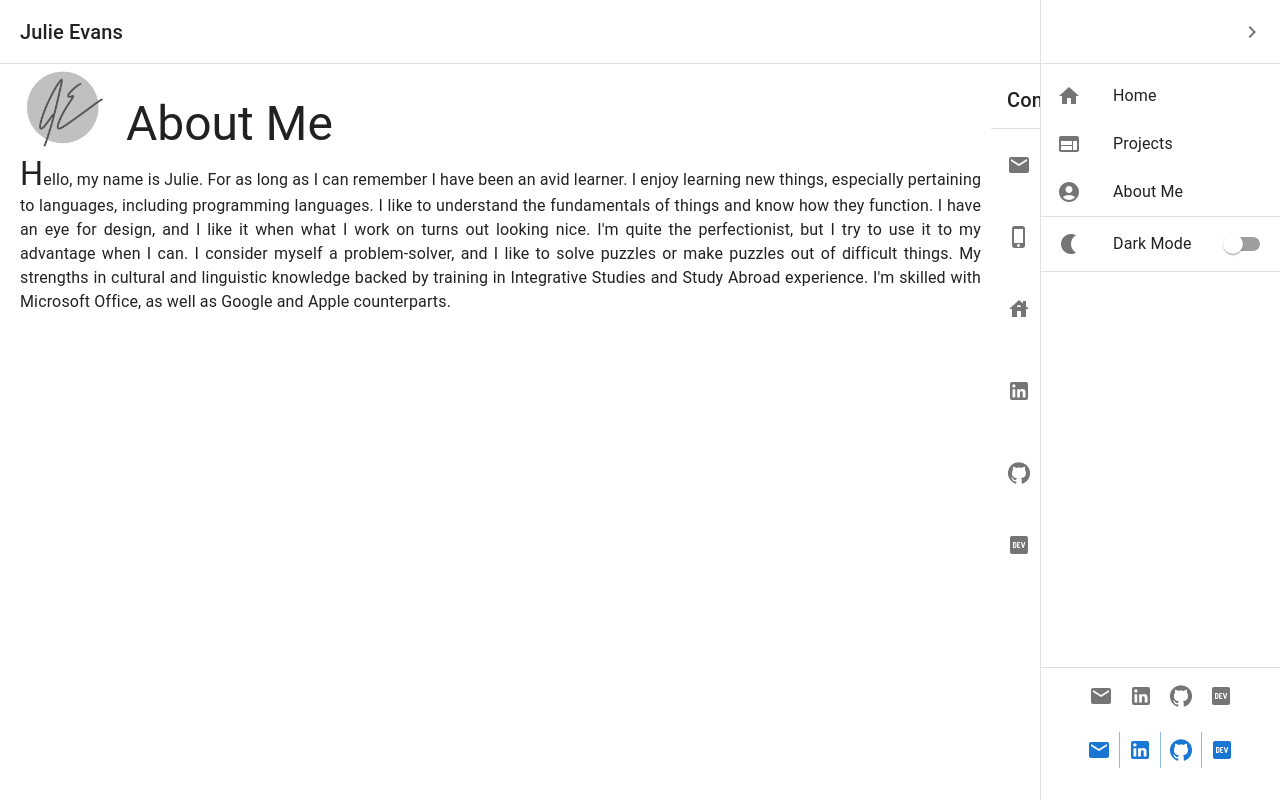
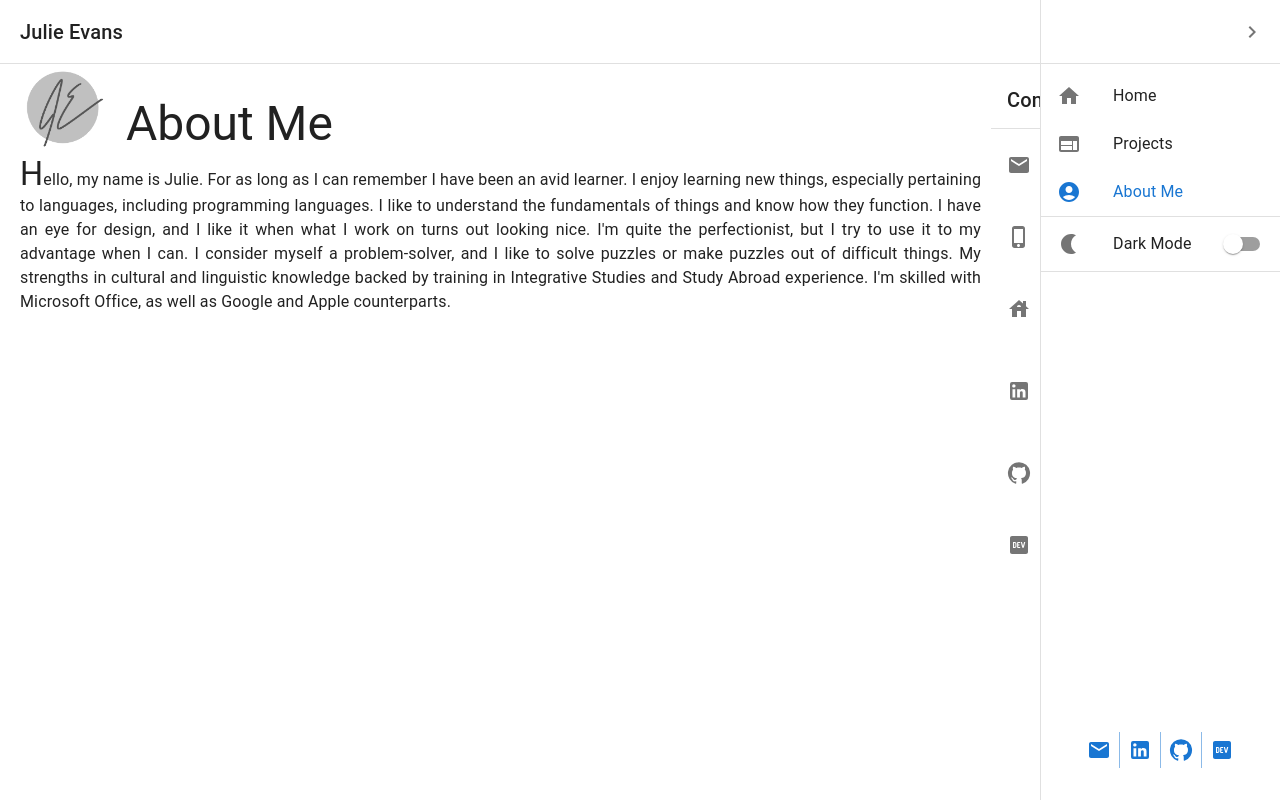
Before and after one commit to mailauki/portfolio-v1, a React (Create React App) app: page /about-me in a window 1280 px wide. Both pictures are taken after a click on the button "menu-open". Built offline with nearby package versions, Linux system fonts and the light colour scheme.

Commit message:
Update Menu styles

```diff
--- a/src/App.css
+++ b/src/App.css
@@ -62,17 +62,17 @@ a {
   z-index: 0;
 }
 
-.ProjectsSwiper {
+.Projects {
   height: calc(100vh - 190px);
-  width: 100%;
+  /* width: 100%;
 
-  z-index: 0;
+  z-index: 0; */
 }
 
 .Page {
   /* height: 100vh; */
   /* min-height: 100%; */
-  /* height: 100%; */
+  height: 100%;
   /* min-height: 100%; */
   /* height: calc(100% - 60px); */
   /* min-height: 100%; */
--- /dev/null
+++ b/src/components/Contact.js
@@ -0,0 +1,121 @@
+import { List, ListItem, ListItemIcon, ListItemText, Typography, Divider, Link } from '@mui/material';
+import EmailIcon from '@mui/icons-material/Email';
+import PhoneIphoneIcon from '@mui/icons-material/PhoneIphone';
+import HouseIcon from '@mui/icons-material/House';
+import LinkedInIcon from '@mui/icons-material/LinkedIn';
+import GitHubIcon from '@mui/icons-material/GitHub';
+import DevIcon from '@mui/icons-material/LogoDev';
+
+function Contact() {
+  return (
+    <List>
+      <ListItem>
+        <ListItemText
+          primary={<Typography variant="h6">Contact</Typography>}
+        />
+      </ListItem>
+      <Divider />
+      <ListItem>
+        <ListItemIcon>
+          <EmailIcon />
+        </ListItemIcon>
+        <ListItemText
+          primary="Email"
+          secondary={
+            <Link
+              href="mailto:juliemevans17@gmail.com"
+              target="_blank"
+              color="inherit"
+              underline="hover"
+            >
+              juliemevans17@gmail.com
+            </Link>
+          }
+        />
+      </ListItem>
+      <ListItem>
+        <ListItemIcon>
+          <PhoneIphoneIcon />
+        </ListItemIcon>
+        <ListItemText
+          primary="Phone"
+          secondary={
+            <Link
+              href="tel:7134470724"
+              target="_blank"
+              color="inherit"
+              underline="hover"
+            >
+              (713) 447 - 0724
+            </Link>
+          }
+        />
+      </ListItem>
+      <ListItem>
+        <ListItemIcon>
+          <HouseIcon />
+        </ListItemIcon>
+        <ListItemText
+          primary="Address"
+          secondary="Kilgore, TX 75442"
+        />
+      </ListItem>
+      <ListItem>
+        <ListItemIcon>
+          <LinkedInIcon />
+        </ListItemIcon>
+        <ListItemText
+          primary="LinkedIn"
+          secondary={
+            <Link
+              href="https://linkedin.com/in/julie-evans-38144180"
+              target="_blank"
+              color="inherit"
+              underline="hover"
+            >
+              https://linkedin.com/in/julie-evans-38144180
+            </Link>
+          }
+        />
+      </ListItem>
+      <ListItem>
+        <ListItemIcon>
+          <GitHubIcon />
+        </ListItemIcon>
+        <ListItemText
+          primary="GitHub"
+          secondary={
+            <Link
+              href="https://github.com/mailauki"
+              target="_blank"
+              color="inherit"
+              underline="hover"
+            >
+              https://github.com/mailauki
+            </Link>
+          }
+        />
+      </ListItem>
+      <ListItem>
+        <ListItemIcon>
+          <DevIcon />
+        </ListItemIcon>
+        <ListItemText
+          primary="Blog"
+          secondary={
+            <Link
+              href="https://dev.to/mailauki"
+              target="_blank"
+              color="inherit"
+              underline="hover"
+            >
+              https://dev.to/mailauki
+            </Link>
+          }
+        />
+      </ListItem>
+    </List>
+  )
+}
+
+export default Contact;
--- a/src/components/Header.js
+++ b/src/components/Header.js
@@ -1,7 +1,7 @@
 import { useState } from 'react';
 import { Link } from 'react-router-dom';
 import Menu from './Menu';
-import { IconButton, Typography, Box, Divider } from '@mui/material';
+import { IconButton, Typography, Box } from '@mui/material';
 import MenuIcon from '@mui/icons-material/Menu';
 
 function Header({ darkMode, handleDarkMode }) {
@@ -55,7 +55,6 @@ function Header({ darkMode, handleDarkMode }) {
           <MenuIcon />
         </IconButton>
       </Box>
-      {/* <Divider /> */}
       <Menu
         open={open}
         handleDrawerClose={handleDrawerClose}
--- /dev/null
+++ b/src/components/Intro.js
@@ -0,0 +1,22 @@
+import Logo from '../images/JE-logo.png';
+import { Typography, Avatar } from '@mui/material';
+
+function Intro() {
+  return (
+    <div className="Intro">
+      <div className="row">
+        <Avatar
+          alt="Julie Evans"
+          src={Logo}
+          sx={{ width: 90, height: 90, mr: 2 }}
+        />
+        <Typography variant="h3" sx={{ mt: 4 }}>About Me</Typography>
+      </div>
+      <Typography variant="body1" align="justify" paragraph>
+        <Typography variant="h4" component="span">H</Typography>ello, my name is Julie. For as long as I can remember I have been an avid learner. I enjoy learning new things, especially pertaining to languages, including programming languages. I like to understand the fundamentals of things and know how they function. I have an eye for design, and I like it when what I work on turns out looking nice. I'm quite the perfectionist, but I try to use it to my advantage when I can. I consider myself a problem-solver, and I like to solve puzzles or make puzzles out of difficult things. My strengths in cultural and linguistic knowledge backed by training in Integrative Studies and Study Abroad experience. I'm skilled with Microsoft Office, as well as Google and Apple counterparts.
+      </Typography>
+    </div>
+  )
+}
+
+export default Intro;
--- a/src/components/Menu.js
+++ b/src/components/Menu.js
@@ -1,5 +1,5 @@
 import { useState } from 'react';
-import { Link } from 'react-router-dom';
+import { NavLink, useLocation } from 'react-router-dom';
 import { styled } from '@mui/material/styles';
 import { List, ListItem, ListItemButton, ListItemIcon, ListItemText, Drawer, IconButton, Button, ButtonGroup, Divider, Switch, Link as Anchor } from '@mui/material';
 import ChevronRightIcon from '@mui/icons-material/ChevronRight';
@@ -24,20 +24,7 @@ const DrawerHeader = styled('div')(({ theme }) => ({
 }))
 
 function Menu({ open, handleDrawerClose, darkMode, handleDarkMode }) {
-  const [checked, setChecked] = useState(['dark'])
-
-  const handleToggle = (value) => () => {
-    const currentIndex = checked.indexOf(value);
-    const newChecked = [...checked];
-
-    if (currentIndex === -1) {
-      newChecked.push(value);
-    } else {
-      newChecked.splice(currentIndex, 1);
-    }
-
-    setChecked(newChecked);
-  }
+  let location = useLocation()
 
   return (
     <Drawer
@@ -66,34 +53,65 @@ function Menu({ open, handleDrawerClose, darkMode, handleDarkMode }) {
           <ChevronRightIcon />
         </IconButton>
       </DrawerHeader>
-      {/* <Divider /> */}
 
       <List>
         <ListItem disablePadding>
-          <ListItemButton compontent={Link} to="/">
-            <ListItemIcon>
+          <ListItemButton
+            compontent={NavLink}
+            to="/"
+            sx={() => ({
+              color: location.pathname === "/" ? "primary.main" : ""
+            })}
+          >
+            <ListItemIcon
+            sx={() => ({
+              color: location.pathname === "/" ? "primary.main" : ""
+            })}
+            >
               <HomeIcon />
             </ListItemIcon>
             <ListItemText primary="Home" />
           </ListItemButton>
         </ListItem>
         <ListItem disablePadding>
-          <ListItemButton compontent={Link} to="/projects">
-            <ListItemIcon>
+          <ListItemButton
+            compontent={NavLink}
+            to="/projects"
+            sx={() => ({
+              color: location.pathname === "/projects" ? "primary.main" : ""
+            })}
+          >
+            <ListItemIcon
+              sx={() => ({
+                color: location.pathname === "/projects" ? "primary.main" : ""
+              })}
+            >
               <WebIcon />
             </ListItemIcon>
             <ListItemText primary="Projects" />
           </ListItemButton>
         </ListItem>
         <ListItem disablePadding>
-          <ListItemButton compontent={Link} to="/about-me">
-            <ListItemIcon>
+          <ListItemButton
+            compontent={NavLink}
+            to="/about-me"
+            sx={() => ({
+              color: location.pathname === "/about-me" ? "primary.main" : ""
+            })}
+          >
+            <ListItemIcon
+              sx={() => ({
+                color: location.pathname === "/about-me" ? "primary.main" : ""
+              })}
+            >
               <AccountCircleIcon />
             </ListItemIcon>
             <ListItemText primary="About Me" />
           </ListItemButton>
         </ListItem>
+
         <Divider />
+
         <ListItem>
           <ListItemIcon>
             <NightlightIcon />
@@ -101,8 +119,6 @@ function Menu({ open, handleDrawerClose, darkMode, handleDarkMode }) {
           <ListItemText primary="Dark Mode" />
           <Switch
             edge="end"
-            // onChange={handleToggle('dark')}
-            // checked={checked.indexOf('dark') !== -1}
             onChange={handleDarkMode}
             checked={darkMode}
             inputProps={{
@@ -110,6 +126,7 @@ function Menu({ open, handleDrawerClose, darkMode, handleDarkMode }) {
             }}
           />
         </ListItem>
+
         <Divider />
       </List>
 
@@ -121,37 +138,6 @@ function Menu({ open, handleDrawerClose, darkMode, handleDarkMode }) {
           bottom: 0,
         }}
       >
-        <Divider />
-        <ListItem sx={{ justifyContent: "center" }}>
-            <IconButton
-              component={Anchor}
-              href="mailto:juliemevans17@gmail.com"
-              target="_blank"
-            >
-              <EmailIcon />
-            </IconButton>
-            <IconButton
-              component={Anchor}
-              href="https://linkedin.com/in/julie-evans-38144180"
-              target="_blank"
-            >
-              <LinkedInIcon />
-            </IconButton>
-            <IconButton
-              component={Anchor}
-              href="https://github.com/mailauki"
-              target="_blank"
-            >
-              <GitHubIcon />
-            </IconButton>
-            <IconButton
-              component={Anchor}
-              href="https://dev.to/mailauki"
-              target="_blank"
-            >
-              <DevIcon />
-            </IconButton>
-        </ListItem>
         <ListItem sx={{ justifyContent: "center" }}>
           <ButtonGroup variant="text">
             <Button
--- a/src/components/ProjectCard.js
+++ b/src/components/ProjectCard.js
@@ -3,7 +3,7 @@ import GitHubIcon from '@mui/icons-material/GitHub';import OpenIcon from '@mui/i
 
 function ProjectCard({ title, description, image, githubLink, deployLink }) {
   return (
-    <Card sx={{ maxWidth: 340, textAlign: "left" }}>
+    <Card sx={{ maxWidth: 340, minHeight: "fit-content", textAlign: "left" }}>
       <CardMedia
         component="img"
         height="140"
--- a/src/pages/AboutMe.js
+++ b/src/pages/AboutMe.js
@@ -1,137 +1,11 @@
-import Logo from '../images/JE-logo.png';
-import { List, ListItem, ListItemIcon, ListItemText, Typography, Avatar, Divider, Link } from '@mui/material';
-import EmailIcon from '@mui/icons-material/Email';
-import PhoneIphoneIcon from '@mui/icons-material/PhoneIphone';
-import HouseIcon from '@mui/icons-material/House';
-import LinkedInIcon from '@mui/icons-material/LinkedIn';
-import GitHubIcon from '@mui/icons-material/GitHub';
-import DevIcon from '@mui/icons-material/LogoDev';
+import Intro from '../components/Intro';
+import Contact from '../components/Contact';
 
 function AboutMe() {
   return (
-    <div className="Page">
-      <div className="split-column row">
-        <div className="Intro">
-          <div className="row">
-            <Avatar
-              alt="Julie Evans"
-              src={Logo}
-              sx={{ width: 90, height: 90, mr: 2 }}
-            />
-            <Typography variant="h3" sx={{ mt: 4 }}>About Me</Typography>
-          </div>
-          <Typography variant="body1" align="justify" paragraph>
-            <Typography variant="h4" component="span">H</Typography>ello, my name is Julie. For as long as I can remember I have been an avid learner. I enjoy learning new things, especially pertaining to languages, including programming languages. I like to understand the fundamentals of things and know how they function. I have an eye for design, and I like it when what I work on turns out looking nice. I'm quite the perfectionist, but I try to use it to my advantage when I can. I consider myself a problem-solver, and I like to solve puzzles or make puzzles out of difficult things. My strengths in cultural and linguistic knowledge backed by training in Integrative Studies and Study Abroad experience. I'm skilled with Microsoft Office, as well as Google and Apple counterparts.
-          </Typography>
-        </div>
-        <List>
-          <ListItem>
-            <ListItemText
-              primary={<Typography variant="h6">Contact</Typography>}
-            />
-          </ListItem>
-          <Divider />
-          <ListItem>
-            <ListItemIcon>
-              <EmailIcon />
-            </ListItemIcon>
-            <ListItemText
-              primary="Email"
-              secondary={
-                <Link
-                  href="mailto:juliemevans17@gmail.com"
-                  target="_blank"
-                  color="inherit"
-                  underline="hover"
-                >
-                  juliemevans17@gmail.com
-                </Link>
-              }
-            />
-          </ListItem>
-          <ListItem>
-            <ListItemIcon>
-              <PhoneIphoneIcon />
-            </ListItemIcon>
-            <ListItemText
-              primary="Phone"
-              secondary={
-                <Link
-                  href="tel:7134470724"
-                  target="_blank"
-                  color="inherit"
-                  underline="hover"
-                >
-                  (713) 447 - 0724
-                </Link>
-              }
-            />
-          </ListItem>
-          <ListItem>
-            <ListItemIcon>
-              <HouseIcon />
-            </ListItemIcon>
-            <ListItemText
-              primary="Address"
-              secondary="Kilgore, TX 75442"
-            />
-          </ListItem>
-          <ListItem>
-            <ListItemIcon>
-              <LinkedInIcon />
-            </ListItemIcon>
-            <ListItemText
-              primary="LinkedIn"
-              secondary={
-                <Link
-                  href="https://linkedin.com/in/julie-evans-38144180"
-                  target="_blank"
-                  color="inherit"
-                  underline="hover"
-                >
-                  https://linkedin.com/in/julie-evans-38144180
-                </Link>
-              }
-            />
-          </ListItem>
-          <ListItem>
-            <ListItemIcon>
-              <GitHubIcon />
-            </ListItemIcon>
-            <ListItemText
-              primary="GitHub"
-              secondary={
-                <Link
-                  href="https://github.com/mailauki"
-                  target="_blank"
-                  color="inherit"
-                  underline="hover"
-                >
-                  https://github.com/mailauki
-                </Link>
-              }
-            />
-          </ListItem>
-          <ListItem>
-            <ListItemIcon>
-              <DevIcon />
-            </ListItemIcon>
-            <ListItemText
-              primary="Blog"
-              secondary={
-                <Link
-                  href="https://dev.to/mailauki"
-                  target="_blank"
-                  color="inherit"
-                  underline="hover"
-                >
-                  https://dev.to/mailauki
-                </Link>
-              }
-            />
-          </ListItem>
-        </List>
-      </div>
+    <div className="Page row split-column">
+      <Intro />
+      <Contact />
     </div>
   )
 }
--- a/src/pages/Home.js
+++ b/src/pages/Home.js
@@ -9,6 +9,7 @@ function Home() {
       <Swiper
         className="Swiper"
         direction={"vertical"}
+        slidesPerView="auto"
         scrollbar
         mousewheel={true}
         modules={[Scrollbar, Mousewheel]}
```
Also changed, not shown: src/pages/Projects.js (+5 -3 lines).
